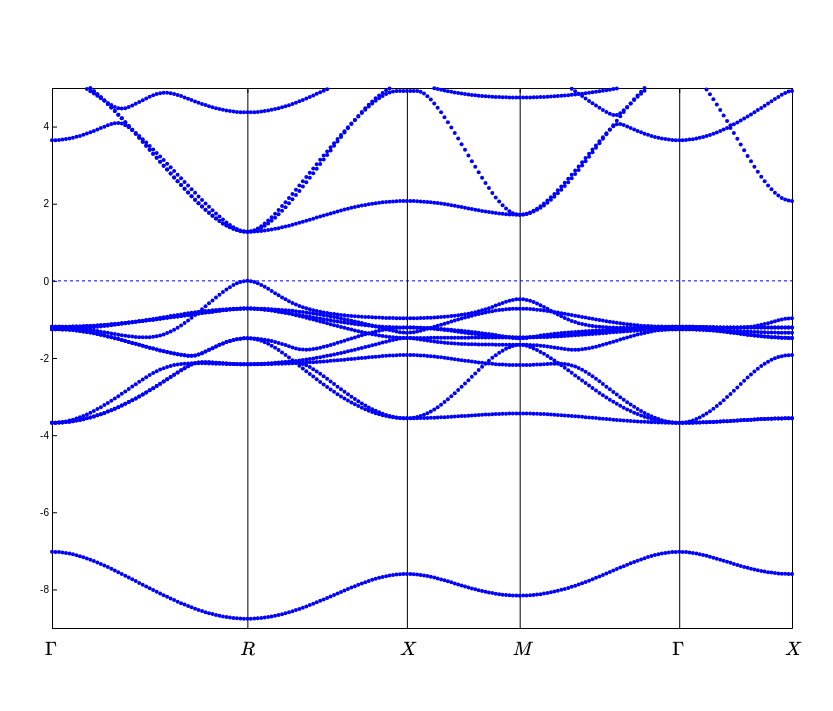
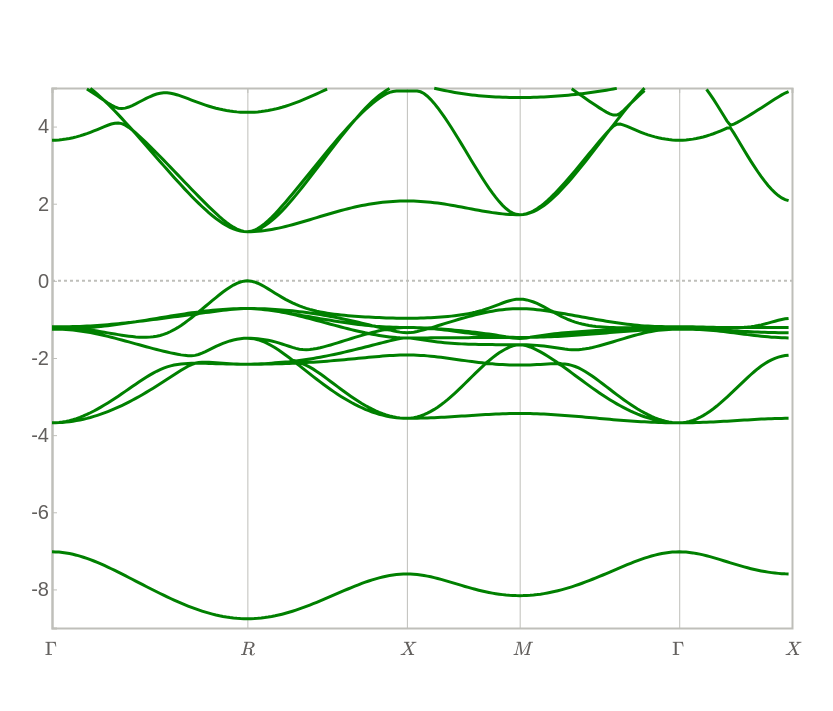
Before and after one commit to anoopkcn/photovoltaics, a website: page viz/band.html in a window 1280 px wide. Shown: the whole page, without its empty margins (36-869 px from the left). Drawn offline with Linux system fonts and the light colour scheme.

Commit message:
line graph for band implemented

```diff
--- a/viz/band.html
+++ b/viz/band.html
@@ -8,6 +8,27 @@
 <style>
   .axis {
     shape-rendering: crispEdges;
+  }
+  .x-axis text, .y-axis text{
+    font-size: 20px;
+    fill:#625F5D;
+  }
+  .x-axis line, .y-axis line{
+    stroke: #625F5D;
+  }
+  .x-axis path, .y-axis path{
+    stroke: #BFBFBA;
+    stroke-width:2px;
+  }
+  .tick line{
+     stroke: #BFBFBA;
+  }
+  .xTicks{
+    color:#625F5D;
+  }
+  .zeroline{
+    stroke: #BFBFBA;
+    stroke-width:2px;
   }
 </style>
 
@@ -21,12 +42,6 @@
   var x = d3.scaleLinear().range([0, width]) //.domain([kmin,kmax]);
   var y = d3.scaleLinear().range([height, 0]) //.domain([-8, 4]);
 
-
-  // A line generator, for the dark stroke.
-  var line = d3.line() //.defined(function(d) { return d.e != 0; })
-      .x(d => x(d.k))
-      .y(d => y(d.e));
-
   d3.csv("band_test.csv", type).then(data => {
     draw(data)
   });
@@ -37,10 +52,26 @@
   // });
 
   function draw(data){
-    var kmin = d3.min(data, d => d.k)
-    var kmax = d3.max(data, d => d.k)
-    var emax = 5
-    var emin = -9
+
+  var kmin = d3.min(data, d => d.k)
+  var kmax = d3.max(data, d => d.k)
+  var emax = 5
+  var emin = -9
+
+  x.domain([kmin,kmax])
+  y.domain([emin,emax])
+
+  // A line generator, for the dark stroke.
+  var line = d3.line().defined(function(d,i) {
+    var next = 0
+    if (i<data.length-1){
+      next = data[i+1].k
+      return d.k <= next && d.e >=emin && d.e <=emax ;
+      }
+    })
+    .x(d => x(d.k))
+    .y(d => y(d.e));
+
     var hSym =[
       {'x':0.00000,'T': '$\\Gamma$'.toTex()},
       {'x':0.45562,'T': '$R$'.toTex()},
@@ -49,9 +80,6 @@
       {'x':1.46269,'T': '$\\Gamma$'.toTex()},
       {'x':1.72574,'T': '$X$'.toTex()}
     ]
-
-    x.domain([kmin,kmax])
-    y.domain([emin,emax])
 
     // Add an SVG element with the desired dimensions and margin.
     var svg = d3.select("svg")
@@ -81,17 +109,17 @@
     var ty = 10;
     var tw = 50;
     var th = 50;
-    svg.selectAll('dot').data(data.filter(function(d) { return d.e >=emin && d.e <=emax ; })) //.filter(function(d) { return d.e > -21; })
-      .enter().append('circle')
-      .attr('class','dots')
-      .attr('r',2)
-      .attr('cx', d => x(d.k))
-      .attr('cy', d => y(d.e))
-      // .attr('stroke','blue')
-      .attr('fill','blue')
+    // svg.selectAll('dot').data(data.filter(function(d) { return d.e >=emin && d.e <=emax ; }))
+    //   .enter().append('circle')
+    //   .attr('class','dots')
+    //   .attr('r',3)
+    //   .attr('cx', d => x(d.k))
+    //   .attr('cy', d => y(d.e))
+    //   .attr('fill','blue')
 
-    svg.selectAll("xaxis").data(hSym)
+    svg.selectAll("x-axis").data(hSym)
       .enter().append("foreignObject")
+      .attr('class','xTicks')
       .attr("transform", "translate(0," + (height) + ")")
       .attr("width", tw)
       .attr("height", th)
@@ -101,22 +129,20 @@
       .html(function(d){ return d.T})
 
      svg.append('line')
+      .attr('class', 'zeroline')
       .attr('x1', x(kmin))
       .attr('y1', y(0))
       .attr('x2', x(kmax))
       .attr('y2', y(0))
-      .attr('stroke', 'blue')
       .style("stroke-dasharray", ("3, 3"))
-      .attr('class', 'zeroline');
 
-
-    // svg.append("path")
-    //       .data([data])
-    //       .attr("class", "line")
-    //       .attr('stroke', 'blue')
-    //       .attr("stroke-width", 3)
-    //       .attr("fill",'none')
-    //       .attr("d", line);
+    svg.selectAll('line2')
+      .data([data]).enter().append("path")
+      .attr("class", "line")
+      .attr('stroke', 'green')
+      .attr("stroke-width", 3)
+      .attr("fill",'none')
+      .attr("d", line);
   }
 
   // helper functions
```
